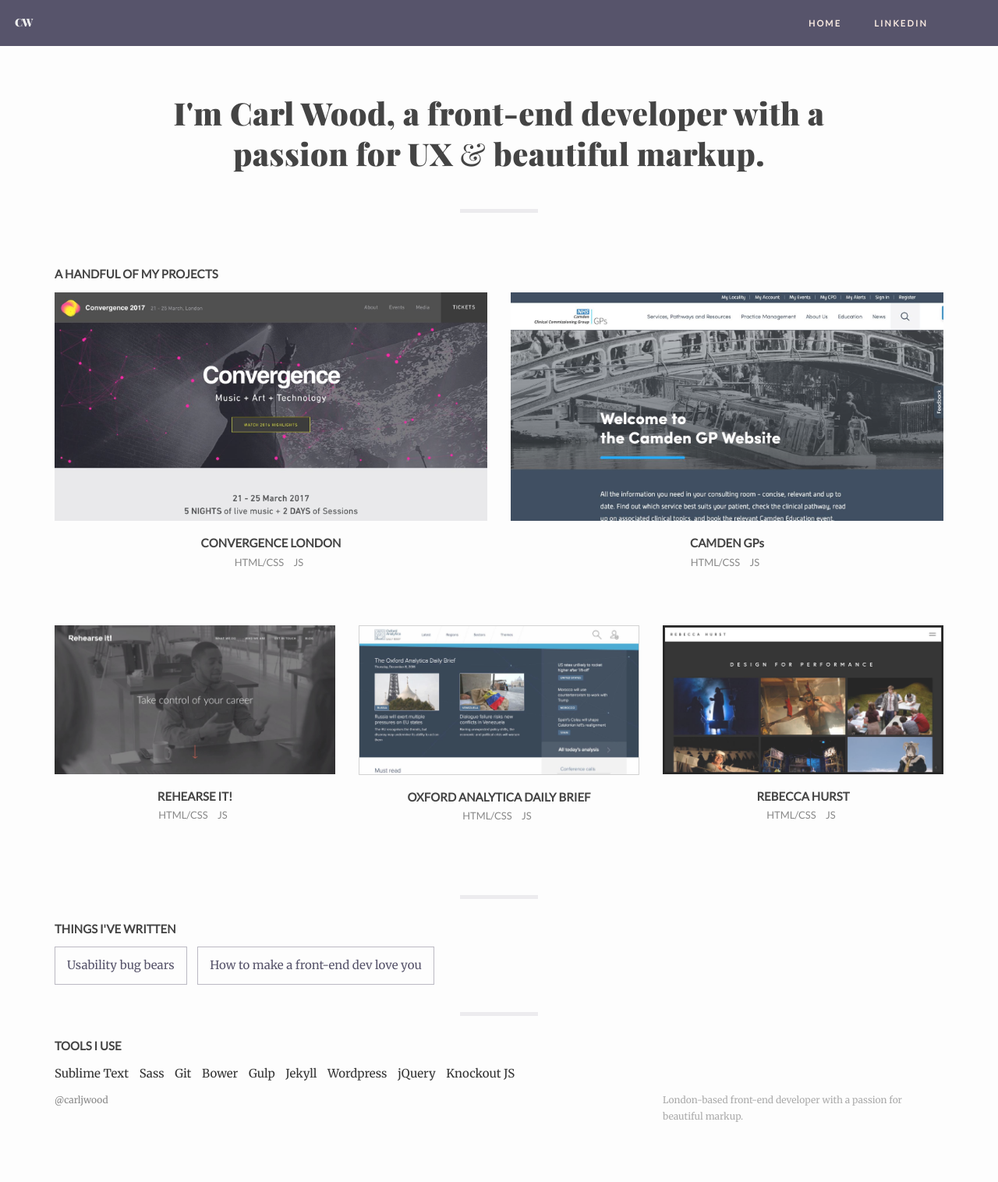
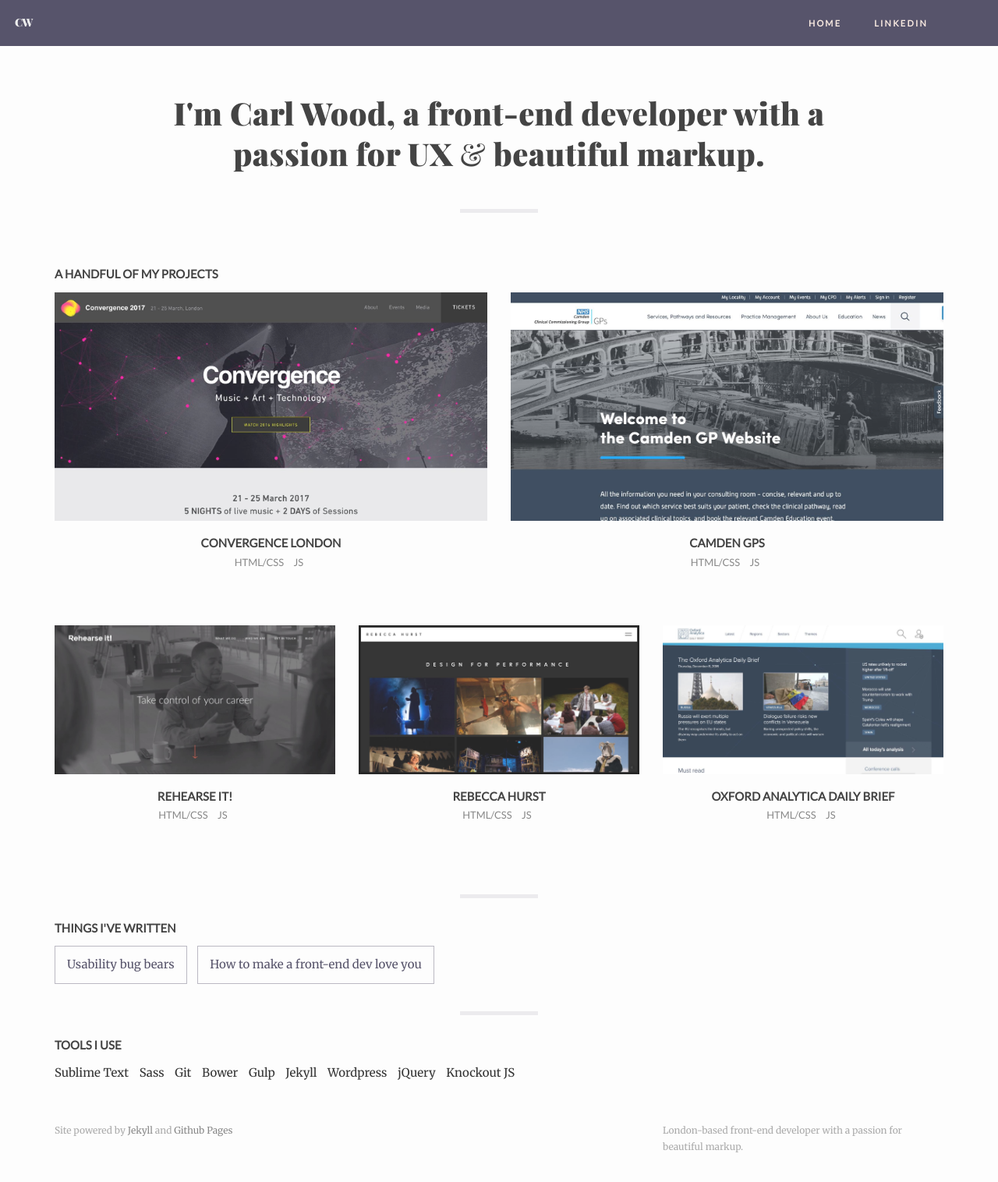
Before and after one commit to carlwood/carlwood.github.io, a Jekyll site: the page built from index.html, in a window 1280 px wide. Shown: the whole page at 78% size. Built offline with Jekyll 4.4.1, drawn with Linux system fonts in a browser that asks for light colours; before the commit the page ends 1477 px from its top, so only the background shows below that.

Commit message:
Move work posts to _posts directory, and loop on home page

```diff
--- a/_includes/footer.html
+++ b/_includes/footer.html
@@ -6,7 +6,7 @@
         <div class="col-md-3">
           <ul class="list-unstyled">
             <li>
-              <a href="http://twitter.com/carljwood">@carljwood</a>
+              <p>Site powered by <a href="https://jekyllrb.com/">Jekyll</a> and <a href="https://pages.github.com/">Github Pages</a></p>
             </li>
           </ul>
         </div>
--- a/_layouts/post.html
+++ b/_layouts/post.html
@@ -9,8 +9,7 @@ layout: default
               <header class="post__heading">
                 <div class="post__meta">
                     <ul class="list-inline list-unstyled">
-                      <li>{{ page.date | date: "%-d %B %Y" }}</li>•
-                      <li>{{ page.category }}</li>
+                      <li>{{ page.date | date: "%-d %B %Y" }}</li>
                     </ul>
                 </div>
                 <h1 class="post__title">{{ page.title }}</h1>
--- a/_posts/2013-07-12-dev-love.markdown
+++ b/_posts/2013-07-12-dev-love.markdown
@@ -2,7 +2,7 @@
 layout: post
 title:  "How to make a front-end dev love you"
 date:   2013-07-12
-category: web
+category: post
 type: blog
 ---
 
--- a/_posts/2014-08-13-being-a-nuisance.markdown
+++ b/_posts/2014-08-13-being-a-nuisance.markdown
@@ -2,7 +2,7 @@
 layout: post
 title:  "Usability bug bears"
 date:   2014-08-13
-category: web
+category: post
 type: blog
 ---
 I have had this post in my mind for a while. The more we browse the web - and, shit, do we! - the more we rely on our own techniques and experiences to do so quickly and efficiently. We may appreciate subtle design nuances, but we're usually adept at finding usability flaws: the small bug bears that stutter our progress. So how do we ensure, as developers, that we're providing the best experience possible, using the simplest techniques?
--- a/css/main.scss
+++ b/css/main.scss
@@ -140,6 +140,7 @@ p {
     color: #aaa;
     font-size: 12px;
     padding: 0 0 15px 0;
+    margin-top: 40px;
     a {
         color: #888;
     }
--- a/index.html
+++ b/index.html
@@ -11,70 +11,43 @@ layout: default
         </div>
 
         <h2>A handful of my projects</h2>
+
         <div class="item-listing">
             <div class="row">
+                {% for post in site.posts %}
+                    {% if post.type contains 'headline' %}
                         <div class="col-sm-6">
                             <div class="post--home" itemscope itemtype="http://schema.org/WebSite">
-                        <a class="post__link" itemprop="url" href="http://www.convergence-london.com/2017">
-                            <img itemprop="image" src="/assets/img/convergence.jpg" alt="Convergence London 2017">
-                            <h2 class="work-title" itemprop="name">Convergence London</h2>
+                                <a class="post__link" href="{{ post.siteurl }}">
+                                    <img itemprop="image" src="{{ post.image }}" alt="{{ post.title }}">
+                                </a>
+                                <h2 class="work-title" itemprop="name">{{ post.title }}</h2>
                                 <ul class="work-skills list-inline list-unstyled">
                                     <li>HTML/CSS</li>
                                     <li>JS</li>
                                 </ul>
-                        </a>
                             </div>
                         </div>
-                <div class="col-sm-6">
+                    {% endif %}
+                {% endfor %}
+            </div>
+            <div class="row">
+                {% for post in site.posts limit: 3 %}
+                    {% if post.type contains 'work' %}
+                        <div class="col-sm-4">
                             <div class="post--home" itemscope itemtype="http://schema.org/WebSite">
-                        <a class="post__link" itemprop="url" href="http://gps.camdenccg.nhs.uk">
-                            <img itemprop="image" src="/assets/img/ccg.jpg" alt="CCG">
-                            <h2 class="work-title" itemprop="name">Camden <span class="u-normal-case">GPs</span></h2>
+                                <a class="post__link" href="{{ post.siteurl }}">
+                                    <img itemprop="image" src="{{ post.image }}" alt="{{ post.title }}">
+                                </a>
+                                <h2 class="work-title" itemprop="name">{{ post.title }}</h2>
                                 <ul class="work-skills list-inline list-unstyled">
                                     <li>HTML/CSS</li>
                                     <li>JS</li>
                                 </ul>
-                        </a>
                             </div>
                         </div>
-            </div>
-            <div class="row">
-                <div class="col-sm-4">
-                    <div class="post--home" itemscope itemtype="http://schema.org/WebSite">
-                        <a class="post__link" itemprop="url" href="http://rehearseit.co.uk">
-                            <img itemprop="image" src="/assets/img/rehearse-it.jpg" alt="Rehearse It!">
-                            <h2 class="work-title" itemprop="name">Rehearse It!</h2>
-                            <ul class="work-skills list-inline list-unstyled">
-                                <li>HTML/CSS</li>
-                                <li>JS</li>
-                            </ul>
-                        </a>
-                    </div>
-                </div>
-                <div class="col-sm-4">
-                    <div class="post--home" itemscope itemtype="http://schema.org/WebSite">
-                        <a class="post__link" itemprop="url" href="http://test.oxan.com">
-                            <img itemprop="image" src="/assets/img/oxan.jpg" class="img--bordered" alt="OxAn Daily Brief">
-                            <h2 class="work-title" itemprop="name">Oxford Analytica Daily Brief</h2>
-                            <ul class="work-skills list-inline list-unstyled">
-                                <li>HTML/CSS</li>
-                                <li>JS</li>
-                            </ul>
-                        </a>
-                    </div>
-                </div>
-                <div class="col-sm-4">
-                    <div class="post--home" itemscope itemtype="http://schema.org/WebSite">
-                        <a class="post__link" itemprop="url" href="http://www.rebeccahurst.co.uk/">
-                            <img itemprop="image" src="/assets/img/rebecca-hurst.jpg" alt="Rebecca Hurst">
-                            <h2 class="work-title" itemprop="name">Rebecca Hurst</h2>
-                            <ul class="work-skills list-inline list-unstyled">
-                                <li>HTML/CSS</li>
-                                <li>JS</li>
-                            </ul>
-                        </a>
-                    </div>
-                </div>
+                    {% endif %}
+                {% endfor %}
             </div>
         </div>
 
@@ -83,9 +56,11 @@ layout: default
         <h2>Things I've written</h2>
         <ul class="list-unstyled list-inline">
             {% for post in site.posts %}
+                {% if post.type contains 'blog' %}
                     <li>
                         <a class="mini-btn" href="{{ post.url }}">{{ post.title }}</a>
                     </li>
+                {% endif %}
             {% endfor %}
         </ul>
 
```
Also changed, not shown: _posts/2016-12-09-ccg.markdown (added, +8 -0 lines), _posts/2016-12-09-convergence.markdown (added, +8 -0 lines), _posts/2016-12-09-oxan.markdown (added, +8 -0 lines), _posts/2016-12-09-rebecca-hurst.markdown (added, +8 -0 lines), _posts/2016-12-09-rehearseit.markdown (added, +8 -0 lines). Lines whose indentation alone changed are shown as unchanged.
